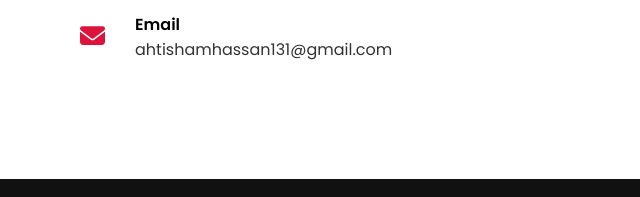
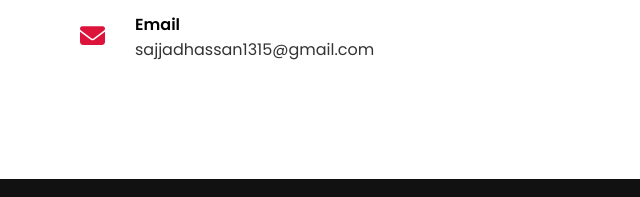
Before and after one commit to sajjad081/portfoli-sajjad, a plain HTML site: page index.html in a window 1280 px wide. Shown: the part 3866-4063 px from the top of the page, 0-640 px from the left. Drawn offline with nearby package versions, Linux system fonts and the light colour scheme.

Commit message:
update index.html

```diff
--- a/index.html
+++ b/index.html
@@ -268,7 +268,7 @@
                             <i class="fas fa-envelope"></i>
                             <div class="info">
                                 <div class="head">Email</div>
-                                <div class="sub-title">ahtishamhassan131@gmail.com</div>
+                                <div class="sub-title">sajjadhassan1315@gmail.com</div>
                             </div>
                         </div>
                      </div>
```
